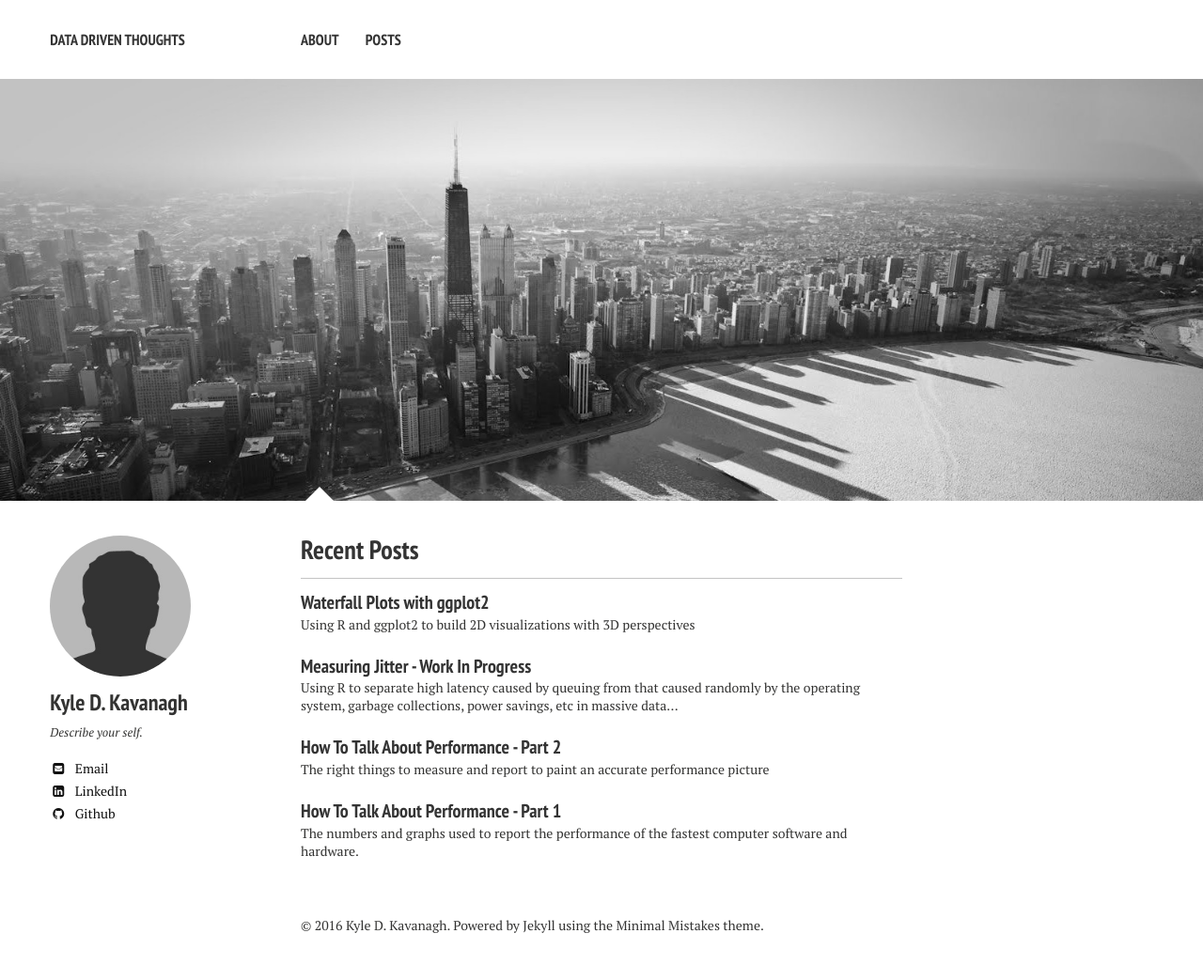
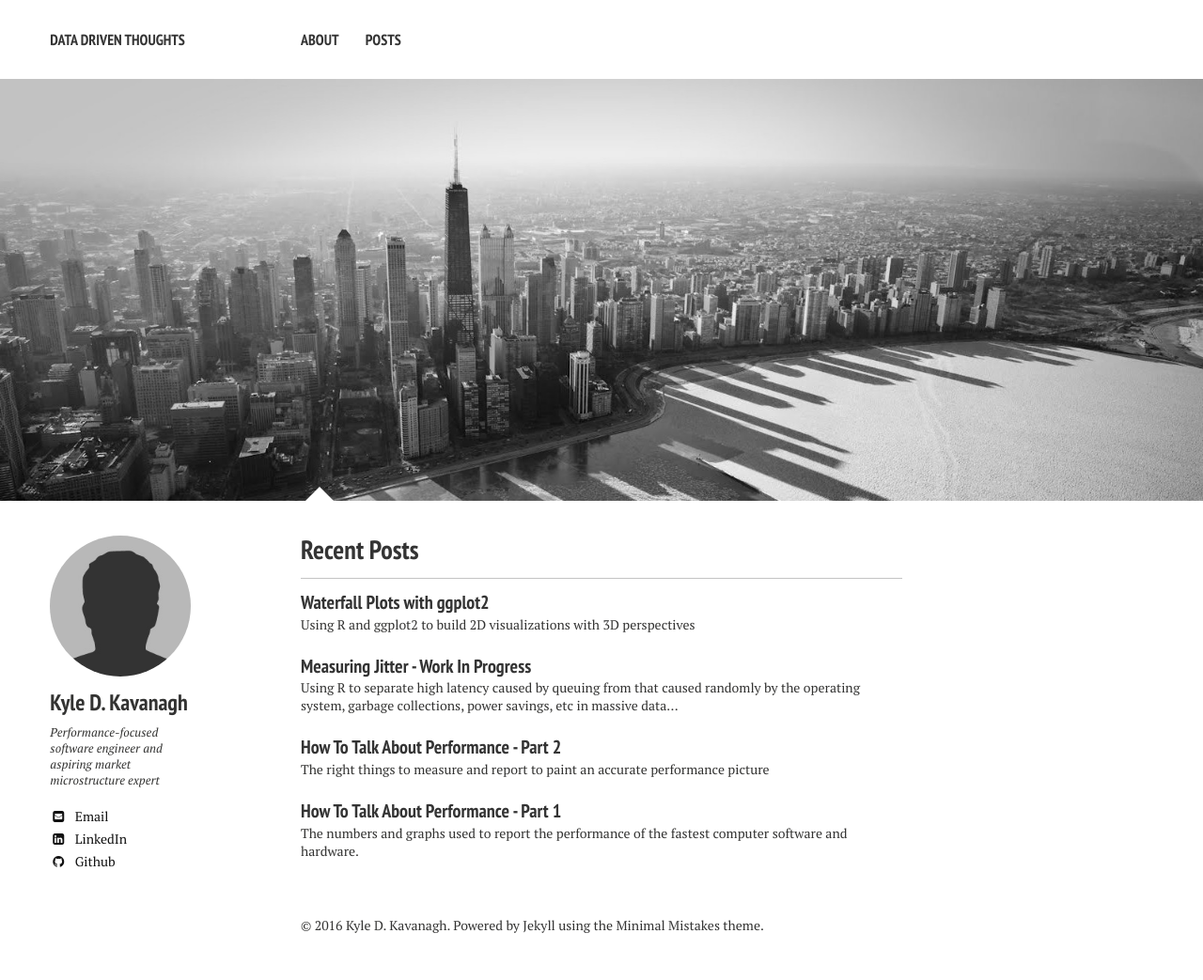
Before and after one commit to kdkavanagh/kdkavanagh, a Jekyll site: the page built from index.md, in a window 1280 px wide. Shown: the whole page at 94% size. Built offline with Jekyll 4.4.1, drawn with Linux system fonts in a browser that asks for light colours; nearby versions of some CDN libraries.

Commit message:
update bio

```diff
--- a/_config.yml
+++ b/_config.yml
@@ -28,7 +28,7 @@ kramdown:
 owner:
   name: Kyle D. Kavanagh
   avatar: bio-photo.jpg
-  bio: "Describe your self."
+  bio: "Performance-focused software engineer and aspiring market microstructure expert"
   email: kdkavanagh@gmail.com
   disqus-shortname: thoughtsdata
   twitter:
```
